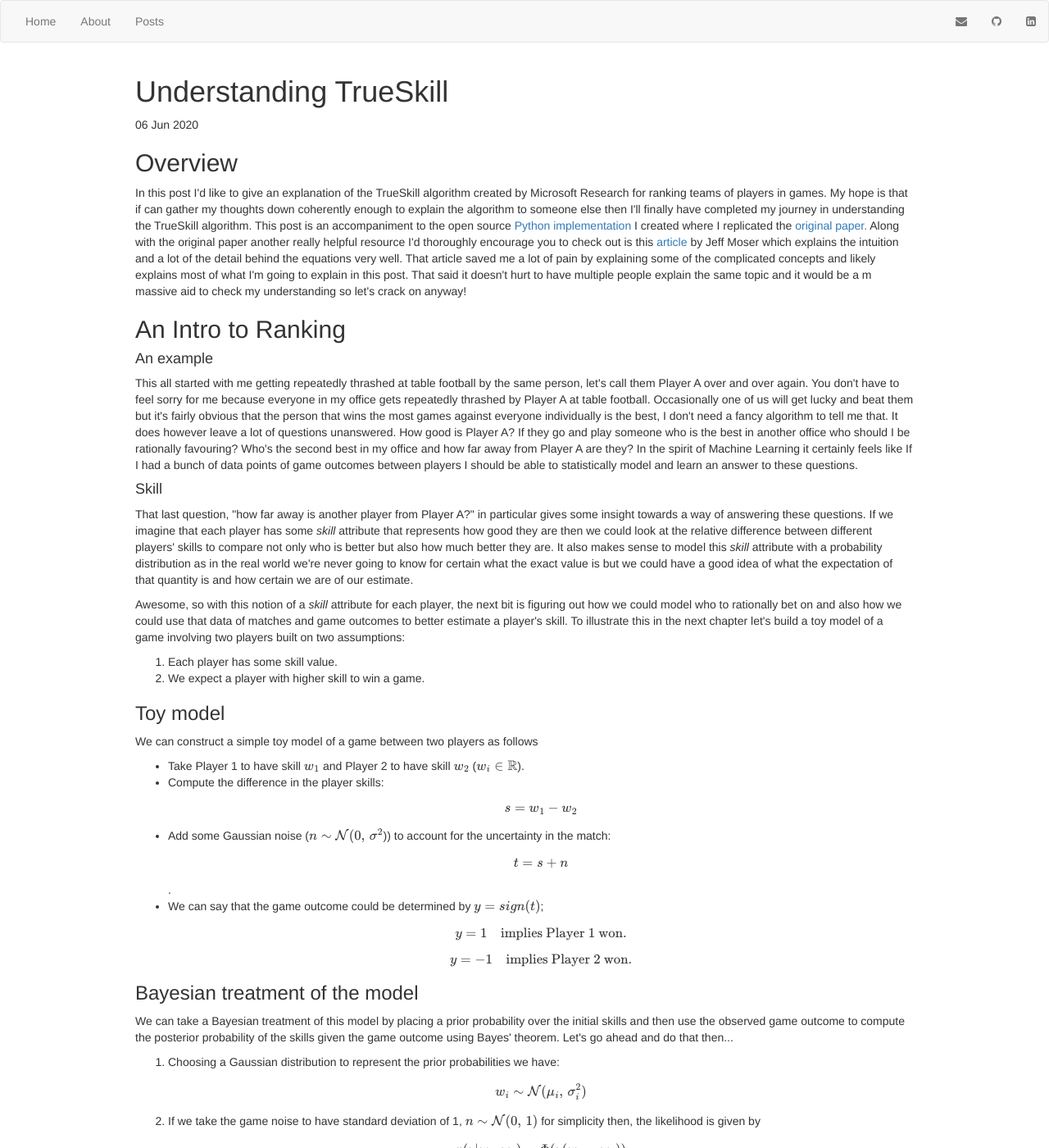
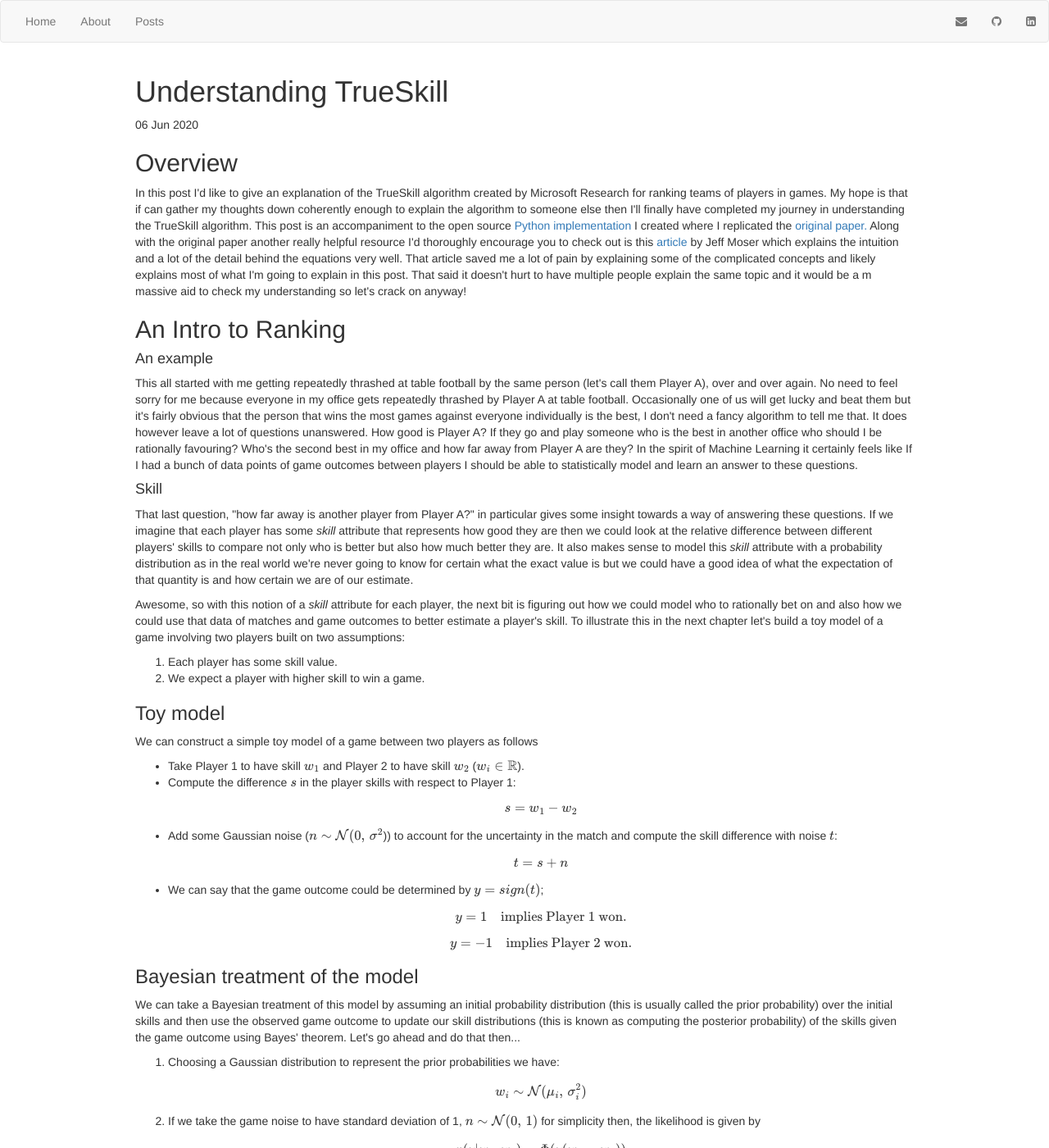
Before and after one commit to Nush395/Nush395.github.io, a Jekyll site: the page built from _posts/2020-06-06-true-skill.html, in a window 1280 px wide and 1400 px high. Shown: the whole window at 82% size. Built offline with Jekyll 4.4.1, drawn with Linux system fonts in a browser that asks for light colours; formulas are drawn with MathJax 3.

Commit message:
Minor corrections to TrueSkill.

```diff
--- a/_posts/2020-06-06-true-skill.html
+++ b/_posts/2020-06-06-true-skill.html
@@ -32,8 +32,8 @@ date: 2020-06-06
         An example
     </h4>
 <p>
-    This all started with me getting repeatedly thrashed at table football by the same person, let's call them Player A
-    over and over again. You don't have to feel sorry for me because everyone in my office gets repeatedly thrashed by
+    This all started with me getting repeatedly thrashed at table football by the same person (let's call them Player A),
+    over and over again. No need to feel sorry for me because everyone in my office gets repeatedly thrashed by
     Player A at table football. Occasionally one of us will get lucky and beat them but it's fairly obvious that the
     person that wins the most games against everyone individually is the best, I don't need a fancy algorithm to tell
     me that. It does however leave a lot of questions unanswered. How good is Player A? If they go and play someone who is
@@ -75,11 +75,11 @@ date: 2020-06-06
             Take Player 1 to have skill $w_1$ and  Player 2 to have skill $w_2$ ($w_i \in \mathbb{R}$).
         </li>
         <li>
-            Compute the difference in the player skills: $$s = w_1 - w_2$$
+            Compute the difference $s$ in the player skills with respect to Player 1: $$s = w_1 - w_2$$
         </li>
         <li>
-            Add some Gaussian noise ($n \sim \mathcal{N}(0,\,\sigma^{2}$)) to account for the uncertainty in the match:
-            $$t=s+n$$.
+            Add some Gaussian noise ($n \sim \mathcal{N}(0,\,\sigma^{2}$)) to account for the uncertainty in the match and compute the skill difference with noise $t$:
+            $$t=s+n$$
         </li>
         <li>
             We can say that the game outcome could be determined by $y=sign(t)$;
@@ -92,8 +92,9 @@ date: 2020-06-06
     Bayesian treatment of the model
 </h3>
 <p>
-    We can take a Bayesian treatment of this model by placing a prior probability over the
-    initial skills and then use the observed game outcome to compute the posterior probability
+    We can take a Bayesian treatment of this model by assuming an initial probability distribution (this is usually called the
+    prior probability) over the
+    initial skills and then use the observed game outcome to update our skill distributions (this is known as computing the posterior probability)
     of the skills given the game outcome using Bayes' theorem. Let's go ahead and do that then...
     <ol>
         <li>
```
